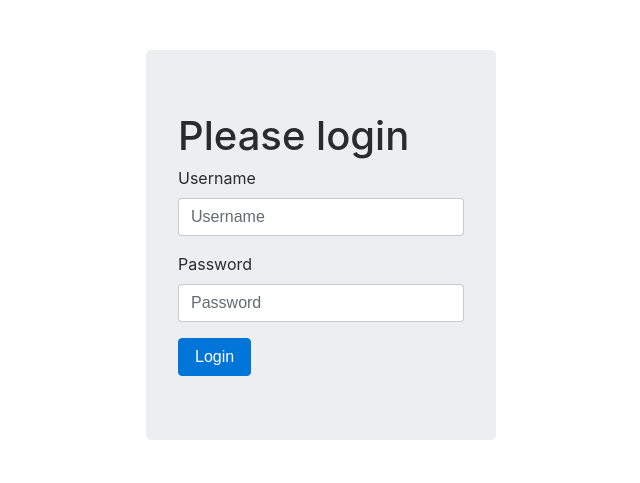
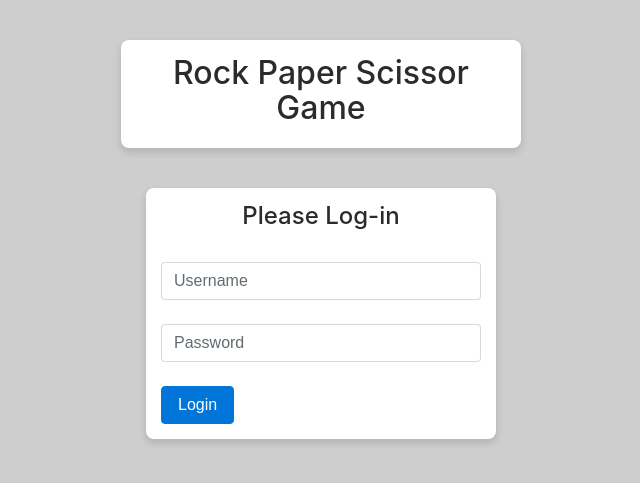
Before and after one commit to einoh/Workshop, a PHP site: page /login.php in a window 1280 px wide. Shown: the top 483 px of the page, without its empty margins (319-959 px from the left). Run offline with PHP 8.4, Linux system fonts and the light colour scheme.

Commit message:
Bootstraping Fixing

```diff
--- a/login.php
+++ b/login.php
@@ -31,26 +31,27 @@
 <!DOCTYPE html>
 <html lang="en">
   <head>
-    <!-- Required meta tags -->
     <meta charset="utf-8">
+    <meta http-equiv="X-UA-Compatible" content="IE=edge">
     <meta name="viewport" content="width=device-width, initial-scale=1, shrink-to-fit=no">
+    <meta name="description" content="Chemical Developments">
+    <meta name="author" content="Nicanor Nuñez IV">
     <title>Login</title>
     <link rel="stylesheet" href="https://maxcdn.bootstrapcdn.com/bootstrap/4.0.0-alpha.6/css/bootstrap.min.css" integrity="sha384-rwoIResjU2yc3z8GV/NPeZWAv56rSmLldC3R/AZzGRnGxQQKnKkoFVhFQhNUwEyJ" crossorigin="anonymous">
   </head>
-  <body>
-
-
-
-
+  <body style="background-color: #cecece;">
     <div class="container">
-  <div class="row">
-    <div class="col-sm">&nbsp;</div>
-    <div class="col-sm ">
-
-      <div class="jumbotron" style="margin-top:50px">
-        <h1 class="display-6">Please login</h1>
+      <div style="background-color:White; max-width: 400px; padding: 15px; margin: 0 auto; margin-top:40px; margin-bottom:20px; border-radius: 8px; box-shadow: 0 4px 6px 1px rgba(50, 50, 50, 0.14); box-sizing: border-box;">
+        <center>
+            <h2>Rock Paper Scissor Game</h2>
+        </center>
+      </div>
+      <div style="background-color:White; max-width: 350px; padding: 15px; margin: 0 auto; margin-top:40px; margin-bottom:20px; border-radius: 8px; box-shadow: 0 4px 6px 1px rgba(50, 50, 50, 0.14); box-sizing: border-box;">
+          <center>
+            <h4>Please Log-in</h4>
+          </center>
+          <br>
           <form method="POST" action=<?php echo htmlspecialchars($_SERVER["PHP_SELF"]);?>>
-
             <?php if(!empty(($_SESSION['error']))): ?>
             <div class="alert alert-danger">
               <?php foreach ($_SESSION['error'] as $error): ?>
@@ -58,26 +59,11 @@
               <?php endforeach; ?>
             </div>
             <?php endif; ?>
-
-          <div class="form-group">
-            <label for="username">Username</label>
-            <input type="text" class="form-control" id="username" placeholder="Username" name="username">
-          </div>
-          <div class="form-group">
-            <label for="password">Password</label>
-            <input type="password" class="form-control" id="password" placeholder="Password" name="password">
-          </div>
+            <input type="text" class="form-control" id="username" placeholder="Username" name="username"><br>
+            <input type="password" class="form-control" id="password" placeholder="Password" name="password"><br>
             <input type="submit" class="btn btn-primary" name="submit" value="Login"/>
           </form>
       </div>
-
-
     </div>
-    <div class="col-sm">&nbsp;</div>
-  </div>
-</div>
-
-
-
   </body>
 </html>
```
Lines whose indentation alone changed are shown as unchanged.
